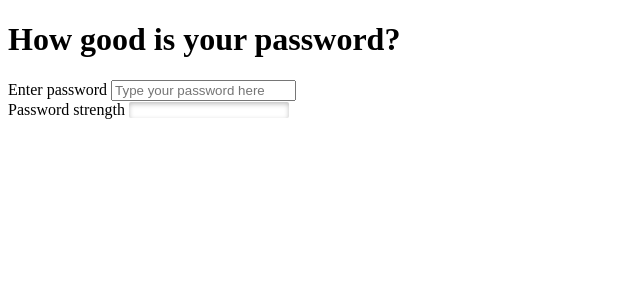
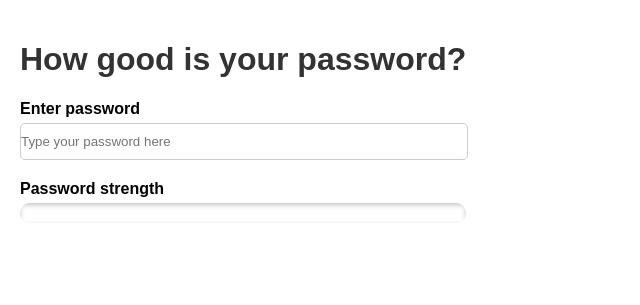
Before and after one commit to hayleyashby7/password-checker, a plain HTML site: page index.html in a window 1280 px wide. Shown: the whole page, without its empty margins (0-640 px from the left). Drawn offline with Linux system fonts and the light colour scheme.

Commit message:
Basic styling

```diff
--- a/style.css
+++ b/style.css
@@ -6,36 +6,87 @@
 
 .progress::-webkit-progress-bar {
 	background-color: white;
-	border-radius: 2px;
-	box-shadow: 0 2px 5px rgba(0, 0, 0, 0.25) inset;
+	border-radius: 0.125rem;
+	box-shadow: 0 0.125rem 0.313rem rgba(0, 0, 0, 0.25) inset;
 }
 
 .short::-webkit-progress-value {
 	background-color: red;
-	border-radius: 2px;
 }
 
 .short::-moz-progress-bar {
 	background-color: red;
-	border-radius: 2px;
 }
 
 .ok::-webkit-progress-value {
 	background-color: orange;
-	border-radius: 2px;
 }
 
 .ok::-moz-progress-bar {
 	background-color: orange;
-	border-radius: 2px;
 }
 
 .great::-webkit-progress-value {
 	background-color: green;
-	border-radius: 2px;
 }
 
 .great::-moz-progress-bar {
 	background-color: green;
-	border-radius: 2px;
 }
+
+body {
+	font-family: Arial, sans-serif;
+	margin: 0;
+	padding: 1.25rem;
+	display: flex;
+	flex-direction: column;
+	width: max-content;
+}
+
+h1 {
+	color: #333;
+}
+
+section {
+	margin-bottom: 1.25rem;
+}
+
+label {
+	display: block;
+	font-weight: bold;
+	margin-bottom: 0.313rem;
+}
+
+input[type='text'] {
+	padding: 0.625rem 0;
+	border: 0.063rem solid #ccc;
+	border-radius: 0.313rem;
+	width: 100%;
+}
+
+.progress {
+	width: 100%;
+	height: 1.25rem;
+	background-color: #eee;
+	border-radius: 0.625rem;
+	overflow: hidden;
+}
+
+.progress-bar {
+	height: 100%;
+	background-color: #4caf50;
+	transition: width 0.3s;
+}
+
+span {
+	display: inline-block;
+	padding: 0 0.625rem;
+	line-height: 1.25rem;
+	color: #fff;
+	font-weight: bold;
+}
+
+#feedback {
+	font-size: 1.125rem;
+	color: #333;
+}
```
